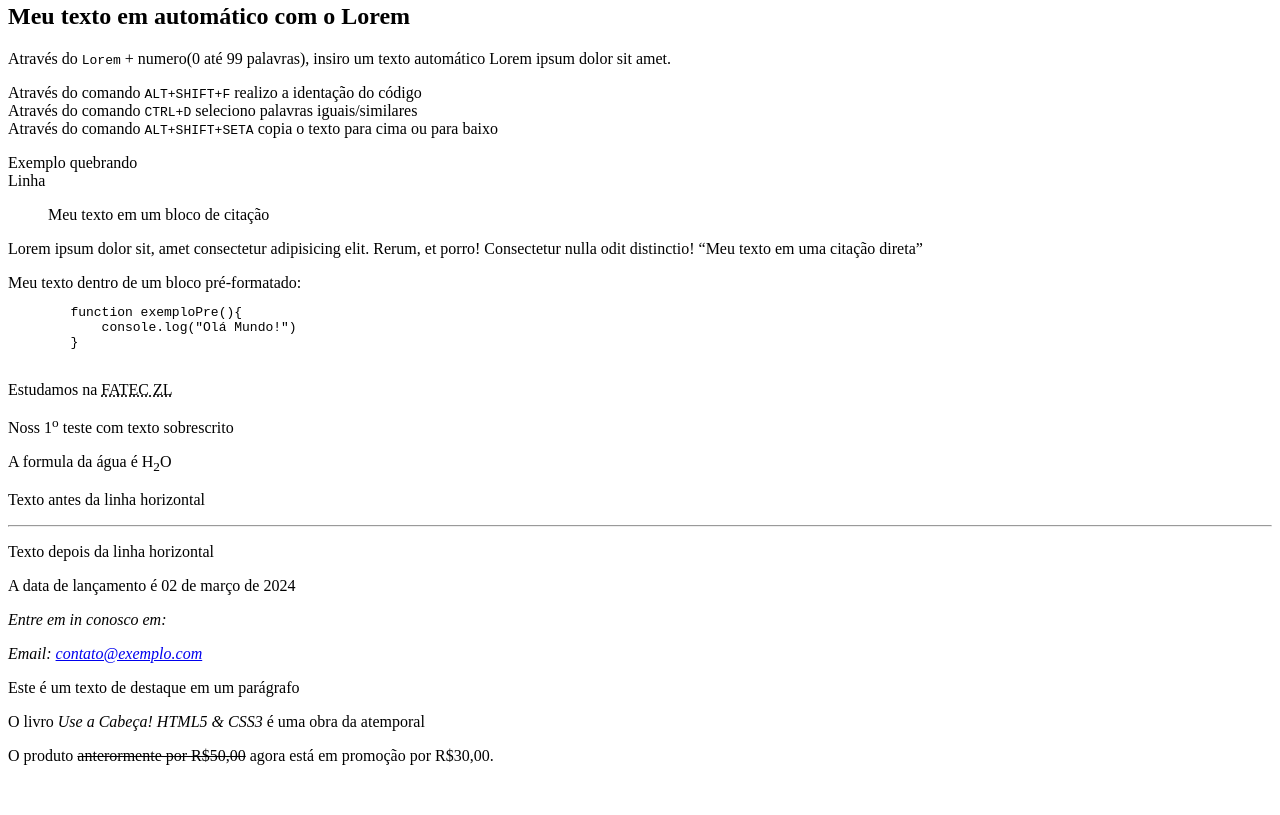
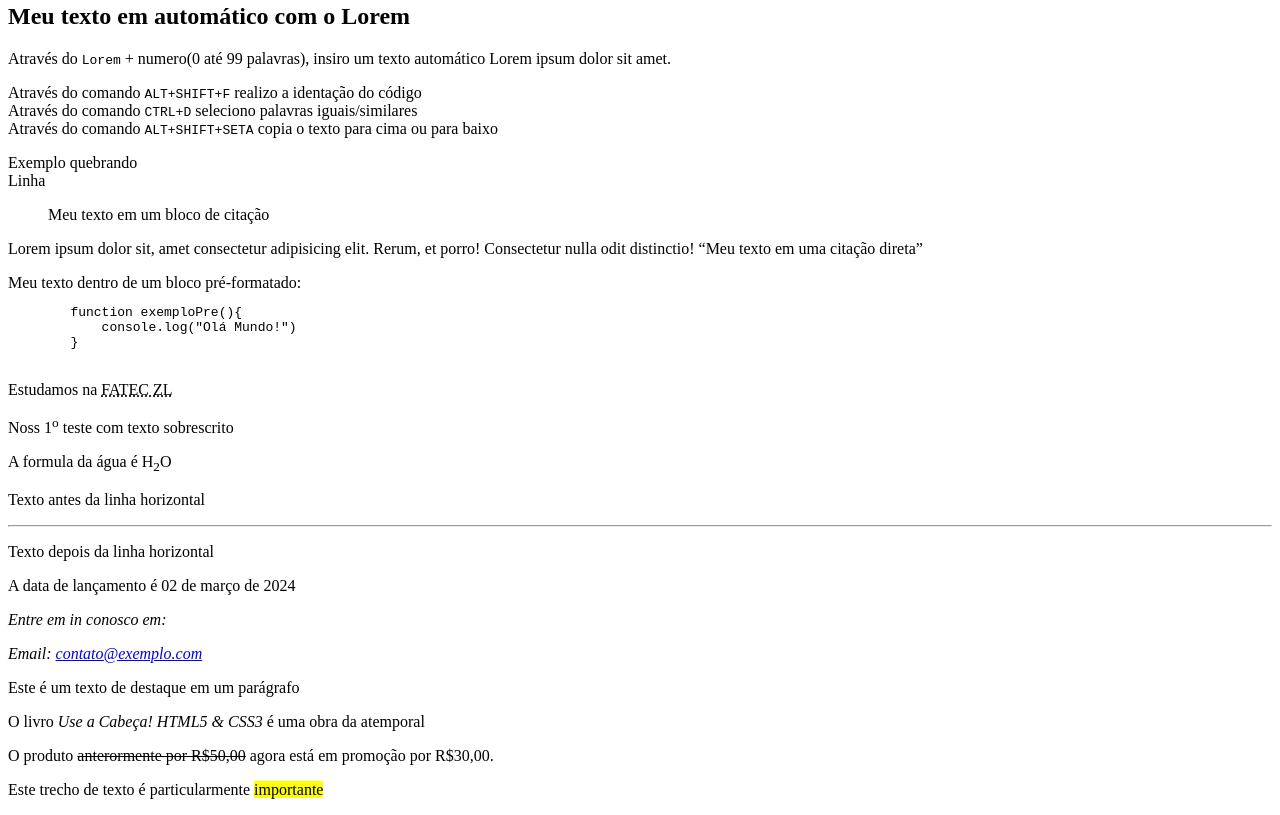
Before and after one commit to victor-trindade-santos/aula03-dsw-2024, a plain HTML site: page index.html in a window 1280 px wide. Shown: the part 946-1761 px from the top of the page. Before the commit the page ends 1727 px from the top, so only its background shows below. Drawn offline with Linux system fonts and the light colour scheme.

Commit message:
Update index.html

```diff
--- a/index.html
+++ b/index.html
@@ -159,9 +159,9 @@
         agora está em promoção por R$30,00.
     </p>
 
-    <!-- <p>Este trecho de texto é particularmente
+    <p>Este trecho de texto é particularmente
         <mark>importante</mark>
-    </p> -->
+    </p>
 </body>
 
 </html>
```
